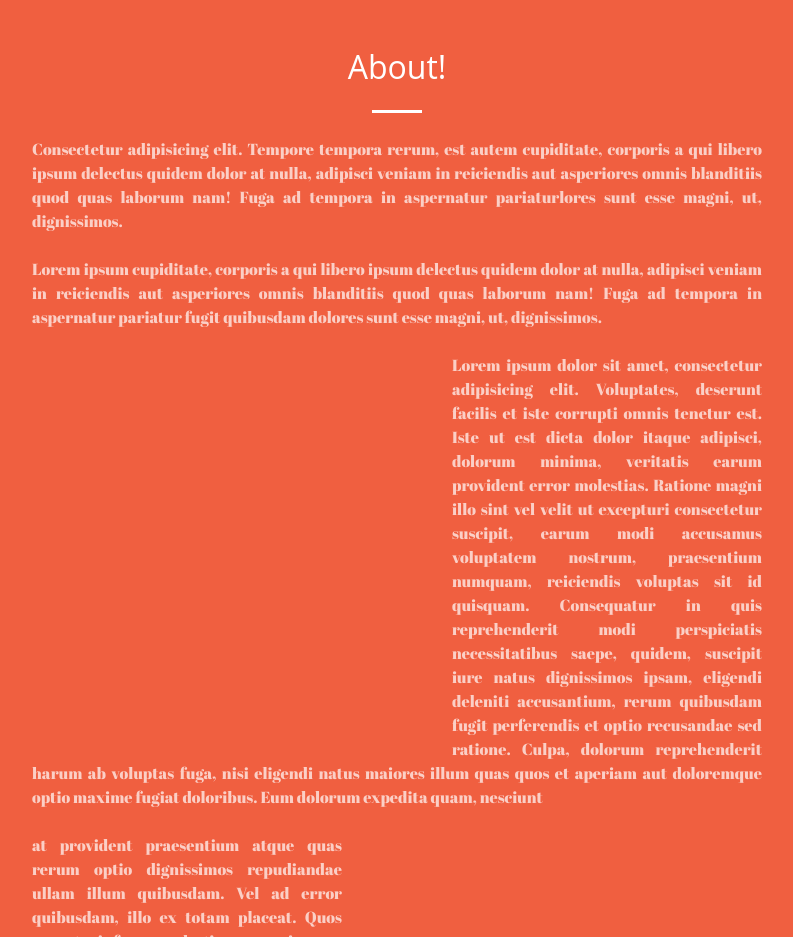
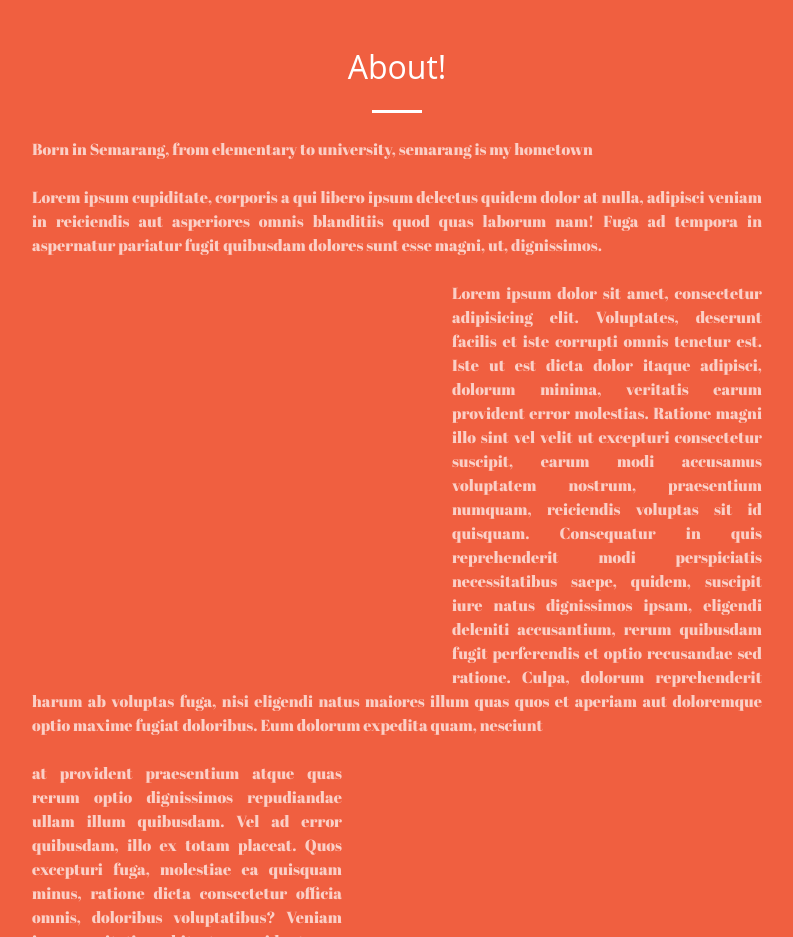
Before and after one commit to feliaflaviani/feliaflaviani.github.io, a plain HTML site: page index.html in a window 1280 px wide. Shown: the part 880-1817 px from the top of the page, without its empty margins (243-1036 px from the left). Drawn offline with Linux system fonts and the light colour scheme.

Commit message:
Ubah isi

```diff
--- a/index.html
+++ b/index.html
@@ -73,7 +73,7 @@
         <div class="col-lg-8 mx-auto text-center">
           <h2 class="section-heading text-white">About!</h2>
           <hr class="light my-4">
-          <p class="text-faded mb-4 text-justify">Consectetur adipisicing elit. Tempore tempora rerum, est autem cupiditate, corporis a qui libero ipsum delectus quidem dolor at nulla, adipisci veniam in reiciendis aut asperiores omnis blanditiis quod quas laborum nam! Fuga ad tempora in aspernatur pariaturlores sunt esse magni, ut, dignissimos.</p>
+          <p class="text-faded mb-4 text-justify">Born in Semarang, from elementary to university, semarang is my hometown</p>
             <p class="text-faded mb-4 text-justify">Lorem ipsum cupiditate, corporis a qui libero ipsum delectus quidem dolor at nulla, adipisci veniam in reiciendis aut asperiores omnis blanditiis quod quas laborum nam! Fuga ad tempora in aspernatur pariatur fugit quibusdam dolores sunt esse magni, ut, dignissimos.</p>
 
             <img src="https://images.unsplash.com/photo-1537319353877-2a9d6f039d09?ixlib=rb-0.3.5&ixid=eyJhcHBfaWQiOjEyMDd9&s=a8597229a1cf42e385b78fb55bc8e724&auto=format&fit=crop&w=634&q=80 " height="400" width="400" class="align-left slide-in">
```
